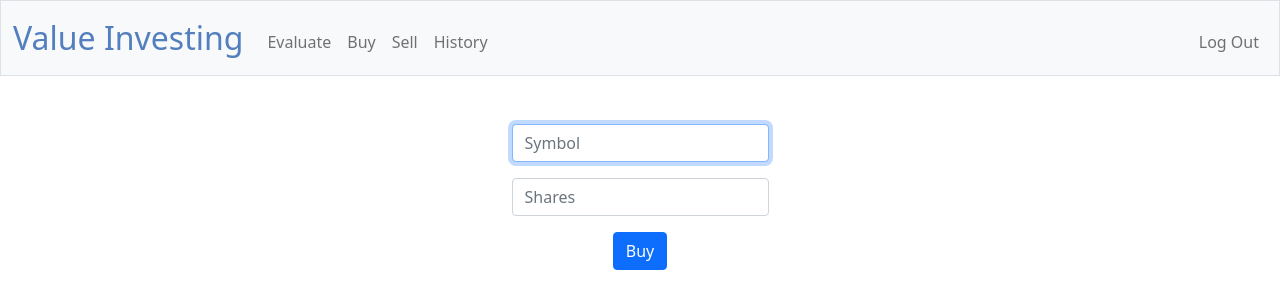
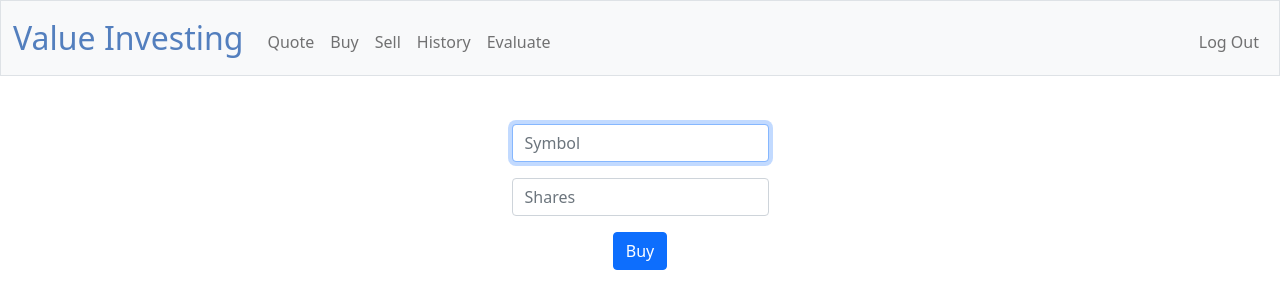
Before and after one commit to erwsmith/value_investing, a Flask app: page /buy in a window 1280 px wide. Shown: the top 300 px of the page. Run offline with Flask 2, Linux system fonts and the light colour scheme; a user stored in the database is signed in; some libraries are stand-ins or nearby versions.

Commit message:
add quote

```diff
--- a/templates/layout.html
+++ b/templates/layout.html
@@ -31,10 +31,11 @@
                 <div class="collapse navbar-collapse" id="navbar">
                     {% if session["user_id"] %}
                         <ul class="navbar-nav me-auto mt-2">
-                            <li class="nav-item"><a class="nav-link" href="/evaluate">Evaluate</a></li>
+                            <li class="nav-item"><a class="nav-link" href="/quote">Quote</a></li>
                             <li class="nav-item"><a class="nav-link" href="/buy">Buy</a></li>
                             <li class="nav-item"><a class="nav-link" href="/sell">Sell</a></li>
                             <li class="nav-item"><a class="nav-link" href="/history">History</a></li>
+                            <li class="nav-item"><a class="nav-link" href="/evaluate">Evaluate</a></li>
                         </ul>
                         <ul class="navbar-nav ms-auto mt-2">
                             <li class="nav-item"><a class="nav-link" href="/logout">Log Out</a></li>
```
